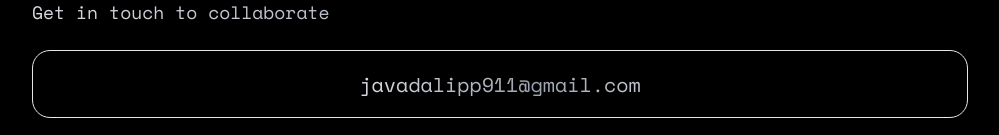
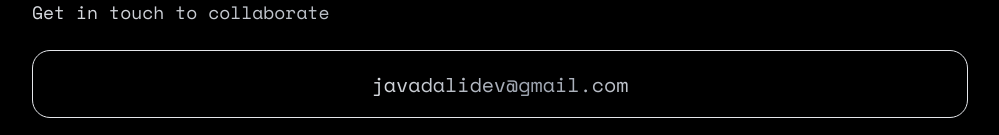
Before and after one commit to JavadAlip/React-Portfolio, a React (Create React App) app: page / in a window 1280 px wide. Shown: the part 1764-1899 px from the top of the page, without its empty margins (140-1139 px from the left). Built offline with nearby package versions, Linux system fonts and the light colour scheme.

Commit message:
Contact section mail changed.

```diff
--- a/src/components/contact.jsx
+++ b/src/components/contact.jsx
@@ -1,6 +1,6 @@
 import React from 'react';
 const Contact = () => {
-    const emailAddress = 'javadalipp911@gmail.com';
+    const emailAddress = 'javadalidev@gmail.com';
     return (
         <div name='contact' className='w-full bg-black h-[200px] sm:mt-0'>
             <div className='max-w-[1000px] mx-auto flex flex-col h-full w-full px-8 justify-center'>
```
